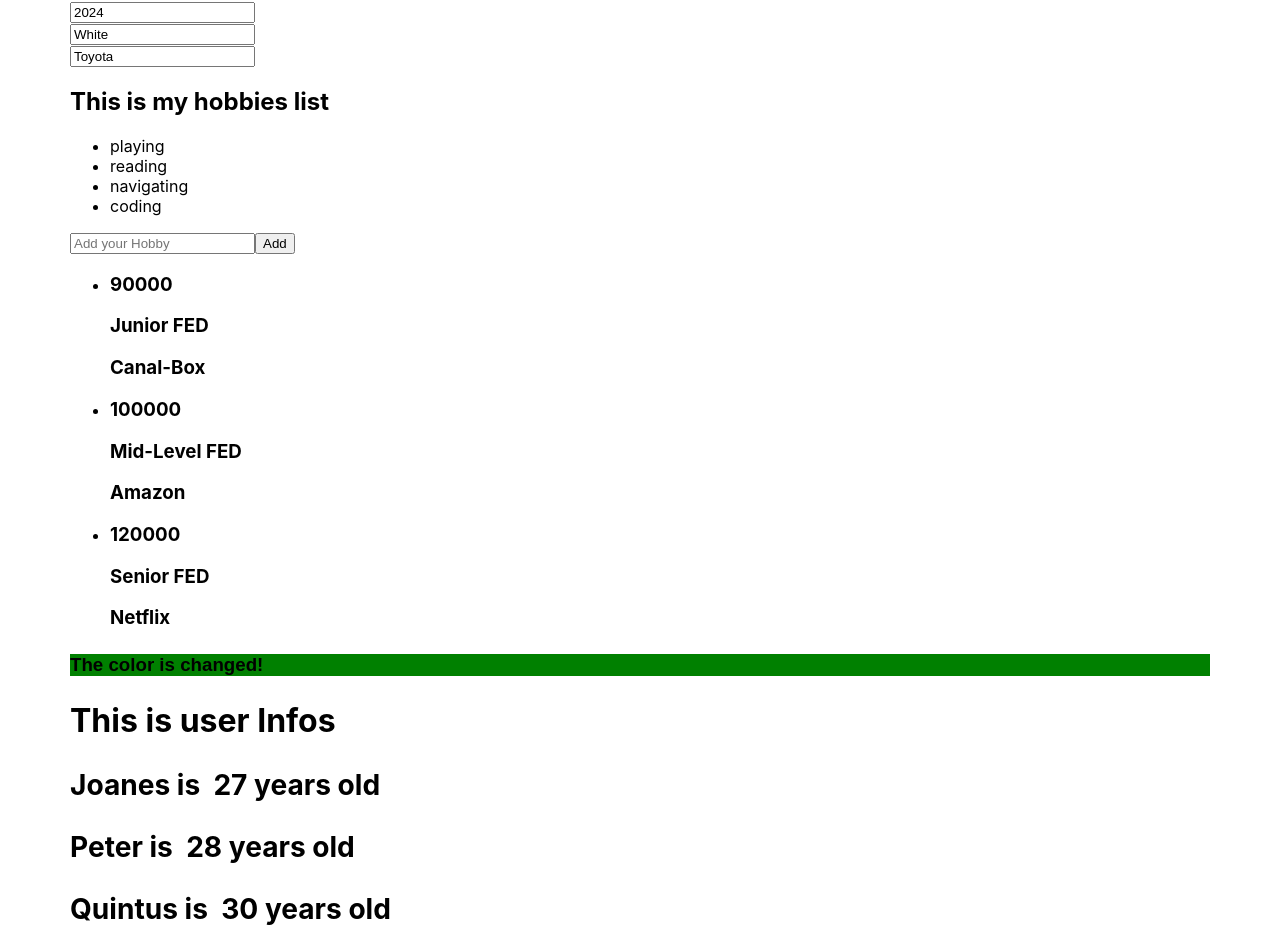
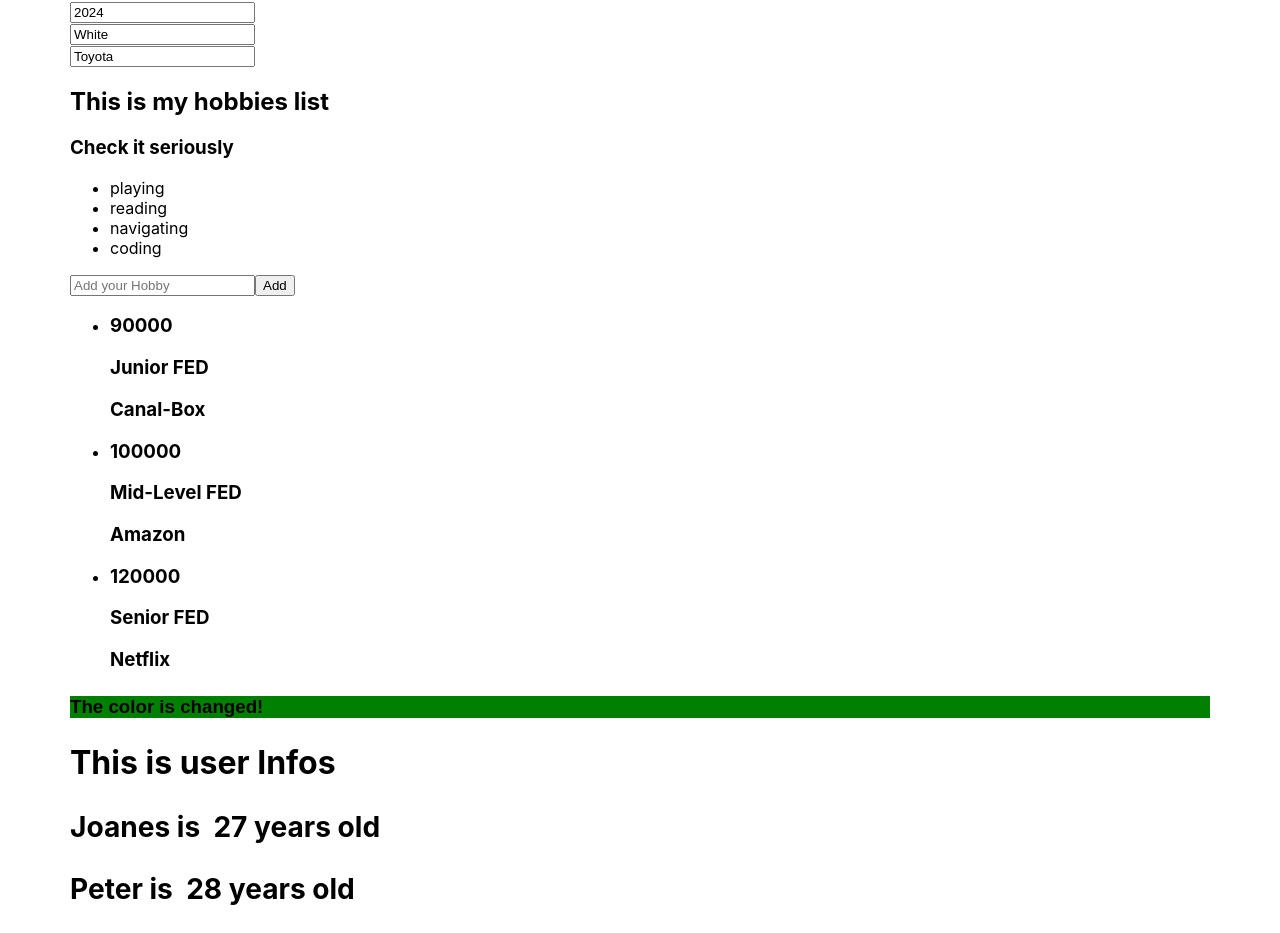
Before and after one commit to Nshimiyimana10/Newproject, a React (Create React App) app: page / in a window 1280 px wide. Shown: the part 1419-2352 px from the top of the page. Built offline with nearby package versions, Linux system fonts and the light colour scheme.

Commit message:
some changes are made

```diff
--- a/src/Array.jsx
+++ b/src/Array.jsx
@@ -21,6 +21,7 @@ function Array(){
     return(
     <>
         <h2>This is my hobbies list</h2>
+        <h3>Check it seriously</h3>
         <ul>
          {
          hobbies.map((hobby,index) =><li
```
